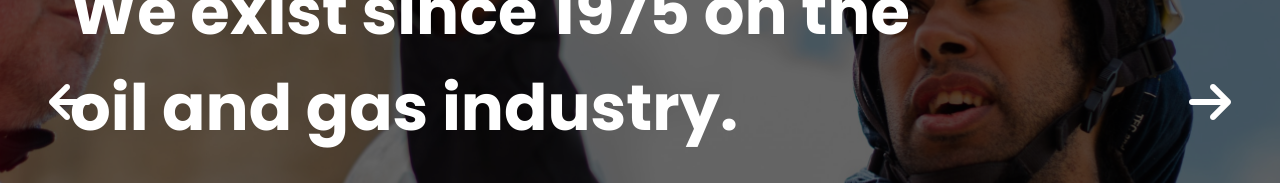
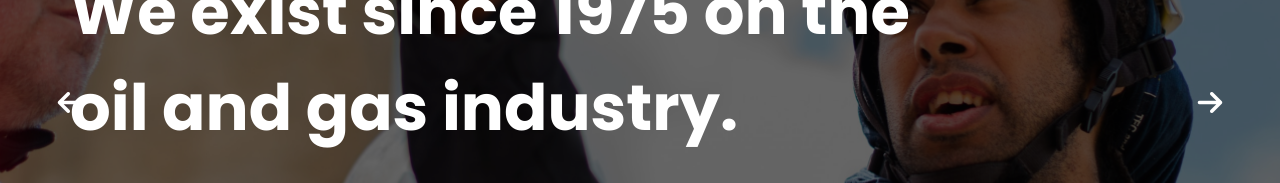
Before and after one commit to AK-Polash/Class-16-Practice, a plain HTML site: page index.html in a window 1280 px wide. Shown: the part 456-639 px from the top of the page. Drawn offline with nearby package versions, Linux system fonts and the light colour scheme.

Commit message:
changed the size of the banner slider icons

```diff
--- a/index.html
+++ b/index.html
@@ -89,8 +89,8 @@
           </div>
         </div>
       </div>
-      <i class="w-[63px] h-[63px] rounded-[50%] bg-transparent leading-[63px] text-center text-white text-5xl absolute top-2/4 left-[3%] -translate-y-1/2 cursor-pointer transition duration-300 hover:text-primary hover:bg-secondary fa-solid fa-arrow-left"></i>
-      <i class="w-[63px] h-[63px] rounded-[50%] bg-transparent leading-[63px] text-center text-white text-5xl absolute top-2/4 right-[3%] -translate-y-1/2 cursor-pointer transition duration-300 hover:text-primary hover:bg-secondary fa-solid fa-arrow-right"></i>
+      <i class="w-[63px] h-[63px] rounded-[50%] bg-transparent leading-[63px] text-center text-white text-[28px] absolute top-2/4 left-[3%] -translate-y-1/2 cursor-pointer transition duration-300 hover:text-primary hover:bg-secondary fa-solid fa-arrow-left"></i>
+      <i class="w-[63px] h-[63px] rounded-[50%] bg-transparent leading-[63px] text-center text-white text-[28px] absolute top-2/4 right-[3%] -translate-y-1/2 cursor-pointer transition duration-300 hover:text-primary hover:bg-secondary fa-solid fa-arrow-right"></i>
     </section>
     <!-- ============================================ banner end ============================================ -->
 
```
